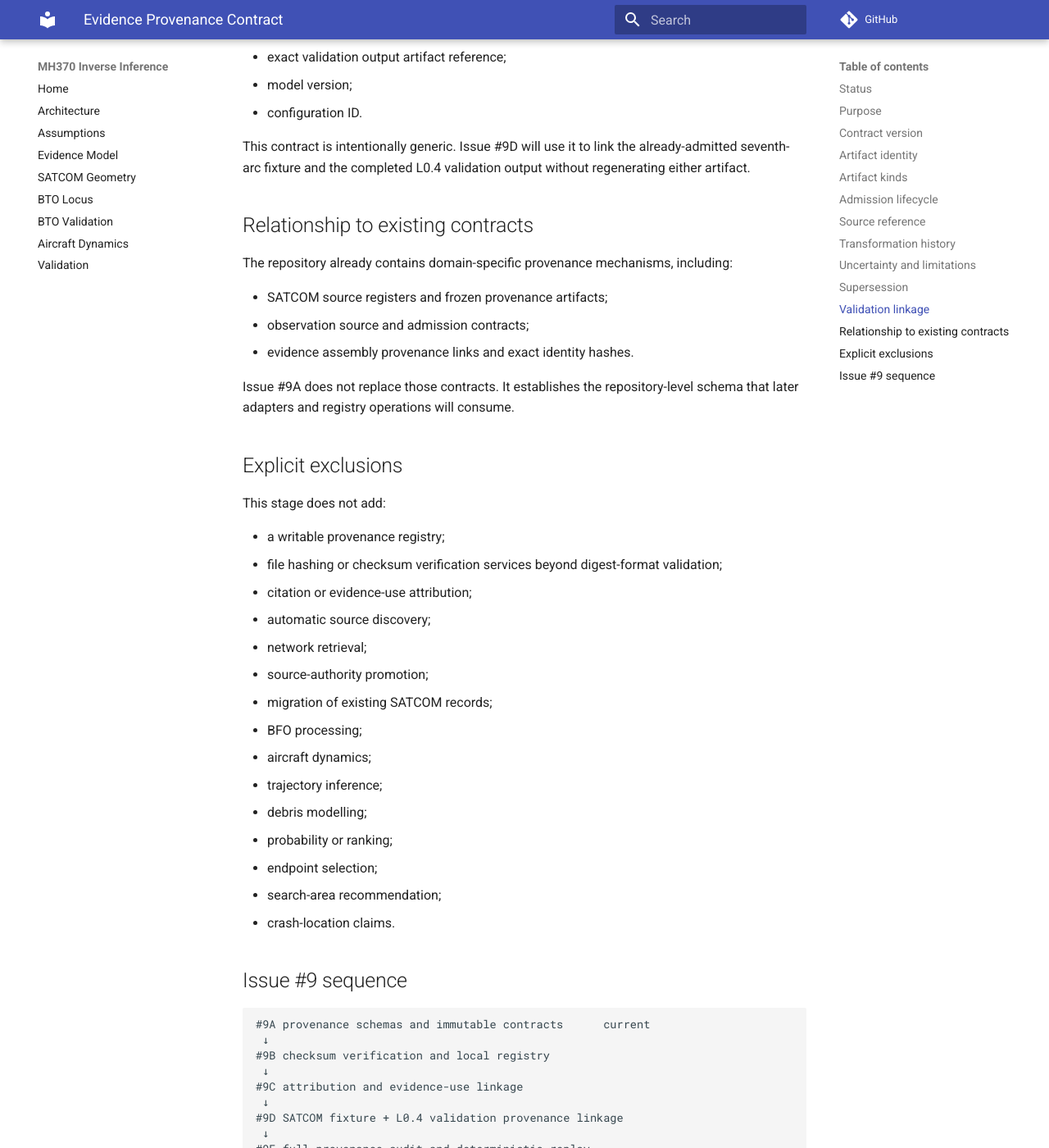
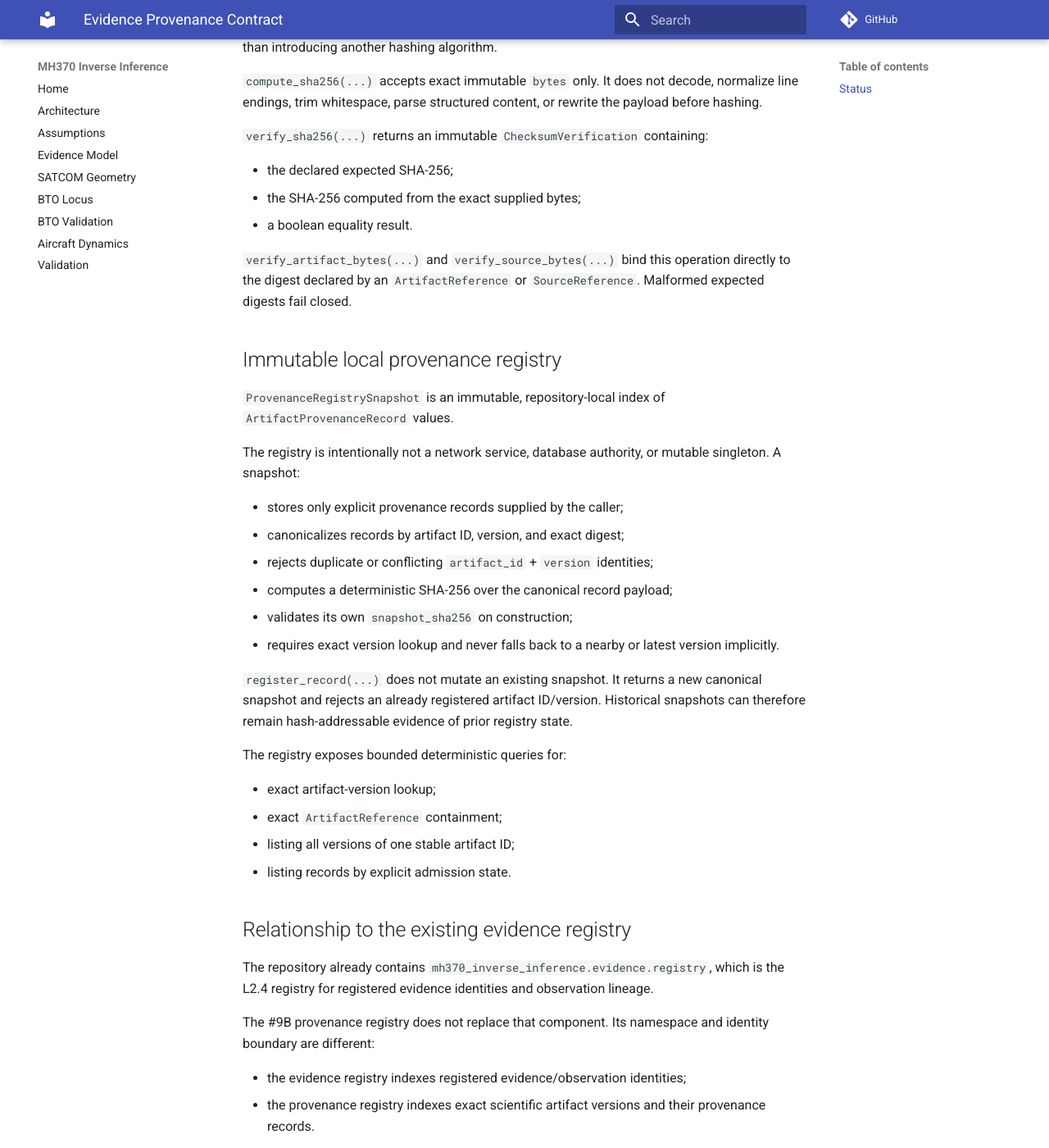
Before and after one commit to bradshawdanni-collab/mh370-inverse-inference, an MkDocs documentation site: the page built from docs/provenance.md, in a window 1280 px wide and 1400 px high, scrolled down 3282 px. Shown: the whole window at 82% size. Built offline with MkDocs 1.6.1 and Material for MkDocs 9.7.7, drawn with Linux system fonts in a browser that asks for light colours; comment, search, counter and statistics services are not loaded; some of the changed text lies outside the part shown.

Commit message:
Document #9B checksum and local registry

````diff
--- a/docs/provenance.md
+++ b/docs/provenance.md
@@ -2,12 +2,16 @@
 
 ## Status
 
-This document defines the bounded **Issue #9A** provenance schema and immutable
-record contracts.
+This document defines the repository-level provenance foundation implemented by
+**Issue #9A** and the bounded checksum/registry layer implemented by **Issue
+#9B**.
 
-It does not yet implement the provenance registry, checksum service, attribution
-linkage, SATCOM migration, or final Issue #9 audit. Those remain separately
-gated as #9B through #9E.
+#9A established immutable artifact, source, transformation, lifecycle, and
+validation-linkage records. #9B adds deterministic exact-byte SHA-256
+verification and an immutable local provenance registry.
+
+Attribution linkage, SATCOM migration, and the final Issue #9 audit remain
+separately gated as #9C through #9E.
 
 ## Purpose
 
@@ -17,26 +21,35 @@ provenance artifacts, observation-admission contracts, or evidence-assembly
 contracts.
 
 Existing records remain authoritative within their established boundaries. Later
-Issue #9 stages will adapt and link them into these generic contracts rather than
+Issue #9 stages adapt and link them into these generic contracts rather than
 creating a parallel scientific authority.
 
-## Contract version
+## Contract versions
 
-The initial repository-level contract version is:
+The repository-level provenance record contract is:
 
 ```text
 PROVENANCE-1
+```
+
+The immutable local registry contract is:
+
+```text
+PROVENANCE-REGISTRY-1
 ```
 
 The implementation is in:
 
 ```text
 src/mh370_inverse_inference/provenance/models.py
+src/mh370_inverse_inference/provenance/checksum.py
+src/mh370_inverse_inference/provenance/registry.py
 ```
 
 ## Artifact identity
 
-Every governed artifact is represented by an exact `ArtifactReference` containing:
+Every governed artifact is represented by an exact `ArtifactReference`
+containing:
 
 - `artifact_id` — stable repository identity;
 - `version` — explicit artifact version;
@@ -71,11 +84,10 @@ REJECTED
 SUPERSEDED
 ```
 
-Issue #9A defines the state vocabulary only. Transition authority and registry
-mutation rules are deferred to #9B so state changes remain auditable and do not
-become implicit dataclass mutation.
-
-All provenance records are frozen dataclasses.
+All provenance records are frozen dataclasses. The #9B registry stores the
+explicit state carried by each record but does not silently promote, demote, or
+reinterpret that state. Scientific admission authority remains with the
+appropriate governed review process.
 
 ## Source reference
 
@@ -110,13 +122,76 @@ record.
 No hidden normalization, inferred source substitution, nearest-source lookup, or
 network retrieval is part of this contract.
 
+## Exact-byte SHA-256 verification
+
+#9B uses the repository's existing deterministic `sha256_bytes` primitive rather
+than introducing another hashing algorithm.
+
+`compute_sha256(...)` accepts exact immutable `bytes` only. It does not decode,
+normalize line endings, trim whitespace, parse structured content, or rewrite the
+payload before hashing.
+
+`verify_sha256(...)` returns an immutable `ChecksumVerification` containing:
+
+- the declared expected SHA-256;
+- the SHA-256 computed from the exact supplied bytes;
+- a boolean equality result.
+
+`verify_artifact_bytes(...)` and `verify_source_bytes(...)` bind this operation
+directly to the digest declared by an `ArtifactReference` or `SourceReference`.
+Malformed expected digests fail closed.
+
+## Immutable local provenance registry
+
+`ProvenanceRegistrySnapshot` is an immutable, repository-local index of
+`ArtifactProvenanceRecord` values.
+
+The registry is intentionally not a network service, database authority, or
+mutable singleton. A snapshot:
+
+- stores only explicit provenance records supplied by the caller;
+- canonicalizes records by artifact ID, version, and exact digest;
+- rejects duplicate or conflicting `artifact_id` + `version` identities;
+- computes a deterministic SHA-256 over the canonical record payload;
+- validates its own `snapshot_sha256` on construction;
+- requires exact version lookup and never falls back to a nearby or latest
+  version implicitly.
+
+`register_record(...)` does not mutate an existing snapshot. It returns a new
+canonical snapshot and rejects an already registered artifact ID/version.
+Historical snapshots can therefore remain hash-addressable evidence of prior
+registry state.
+
+The registry exposes bounded deterministic queries for:
+
+- exact artifact-version lookup;
+- exact `ArtifactReference` containment;
+- listing all versions of one stable artifact ID;
+- listing records by explicit admission state.
+
+## Relationship to the existing evidence registry
+
+The repository already contains `mh370_inverse_inference.evidence.registry`,
+which is the L2.4 registry for registered evidence identities and observation
+lineage.
+
+The #9B provenance registry does not replace that component. Its namespace and
+identity boundary are different:
+
+- the evidence registry indexes registered evidence/observation identities;
+- the provenance registry indexes exact scientific artifact versions and their
+  provenance records.
+
+#9C and #9D may link those boundaries explicitly, but #9B does not merge them or
+create hidden cross-registry authority.
+
 ## Uncertainty and limitations
 
 `ArtifactProvenanceRecord` carries ordered uncertainty notes and limitations as
 explicit immutable fields. These fields preserve scientific caveats alongside
 artifact identity rather than leaving them only in narrative documentation.
 
-Issue #9A does not interpret or score uncertainty.
+The checksum and registry layer does not interpret, weight, or score uncertainty.
 
 ## Supersession
 
@@ -135,27 +210,15 @@ Supersession does not delete or rewrite the older artifact identity.
 - model version;
 - configuration ID.
 
-This contract is intentionally generic. Issue #9D will use it to link the
-already-admitted seventh-arc fixture and the completed L0.4 validation output
-without regenerating either artifact.
-
-## Relationship to existing contracts
-
-The repository already contains domain-specific provenance mechanisms, including:
-
-- SATCOM source registers and frozen provenance artifacts;
-- observation source and admission contracts;
-- evidence assembly provenance links and exact identity hashes.
-
-Issue #9A does not replace those contracts. It establishes the repository-level
-schema that later adapters and registry operations will consume.
+Issue #9D will use this contract to link the already-admitted seventh-arc fixture
+and the completed L0.4 validation output without regenerating either artifact.
 
 ## Explicit exclusions
 
 This stage does not add:
 
-- a writable provenance registry;
-- file hashing or checksum verification services beyond digest-format validation;
+- automatic filesystem discovery or registry population;
+- in-place registry mutation;
 - citation or evidence-use attribution;
 - automatic source discovery;
 - network retrieval;
````
Also changed, not shown: other parts of docs/provenance.md (+2 -2 lines).
